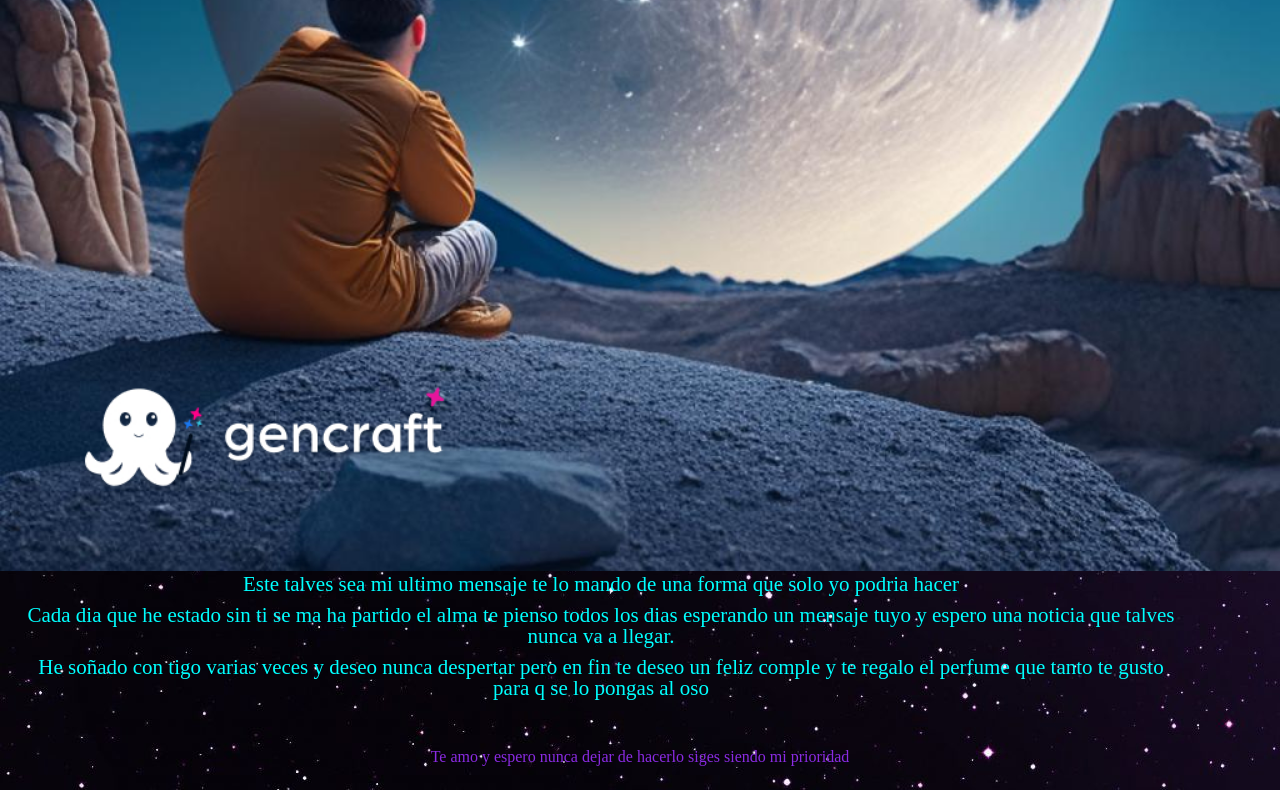
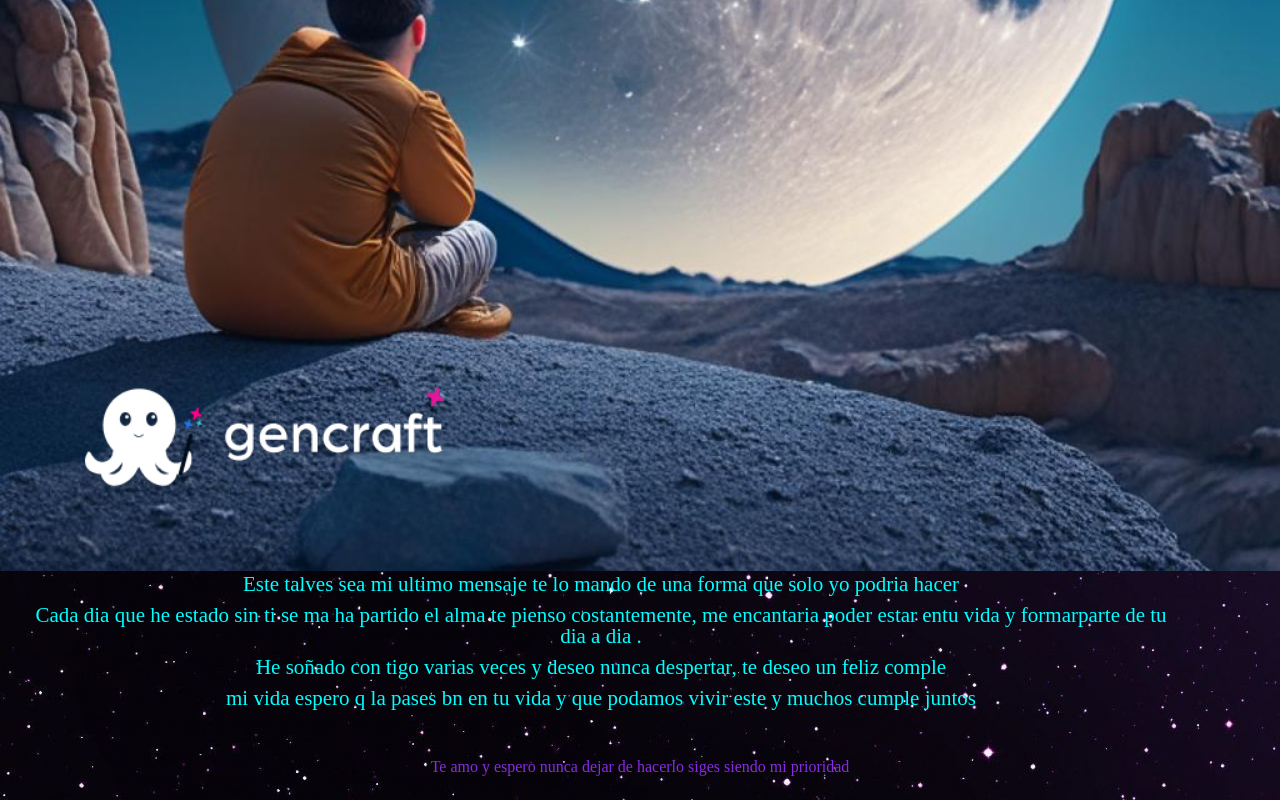
Before and after one commit to juanpa9717/juanpa9717.github.io, a plain HTML site: page index.html in a window 1280 px wide. Shown: the part 905-1705 px from the top of the page. Drawn offline with Linux system fonts and the light colour scheme.

Commit message:
mofificacion

```diff
--- a/index.html
+++ b/index.html
@@ -6,7 +6,7 @@
     <link rel="stylesheet" href="css/reset.css">
     <link rel="stylesheet" href="css/frlizcomple.css">
     <meta name="viewport" content="width=device-width, initial-scale=1.0">
-    <title>Feliz comple NiiN</title>
+    <title>Feliz comple mi amor</title>
 </head>
 <body>
 
@@ -17,10 +17,9 @@
     <main>
         <img class="oso" src="css/img/image1_1024_1024_watermark (1).jpg" alt="">
         <h3 class="txt">Este talves sea mi ultimo mensaje te lo mando de una forma que solo yo podria hacer </h3>
-        <p class="txt">Cada dia que he estado sin ti se ma ha partido el alma  te pienso todos los dias  esperando un mensaje tuyo y espero  una noticia que talves nunca va a llegar. </p>
-        <p class="txt">
-         He soñado con tigo varias veces y deseo  nunca despertar  pero en fin te deseo un feliz comple  y te regalo el perfume que tanto te gusto para q se lo pongas al oso
-        </p>
+        <p class="txt">Cada dia que he estado sin ti se ma ha partido el alma  te pienso costantemente, me encantaria poder estar entu vida y formarparte de tu dia a dia   . </p>
+        <p class="txt">He soñado con tigo varias veces y deseo  nunca despertar, te deseo un feliz comple </p>
+        <p class="txt">mi vida espero q la pases bn en tu vida y que podamos vivir este y muchos cumple juntos </p>
         <h2 class="desp">Te amo y espero nunca dejar de hacerlo siges siendo mi prioridad </h2>
 
     </main>
```
